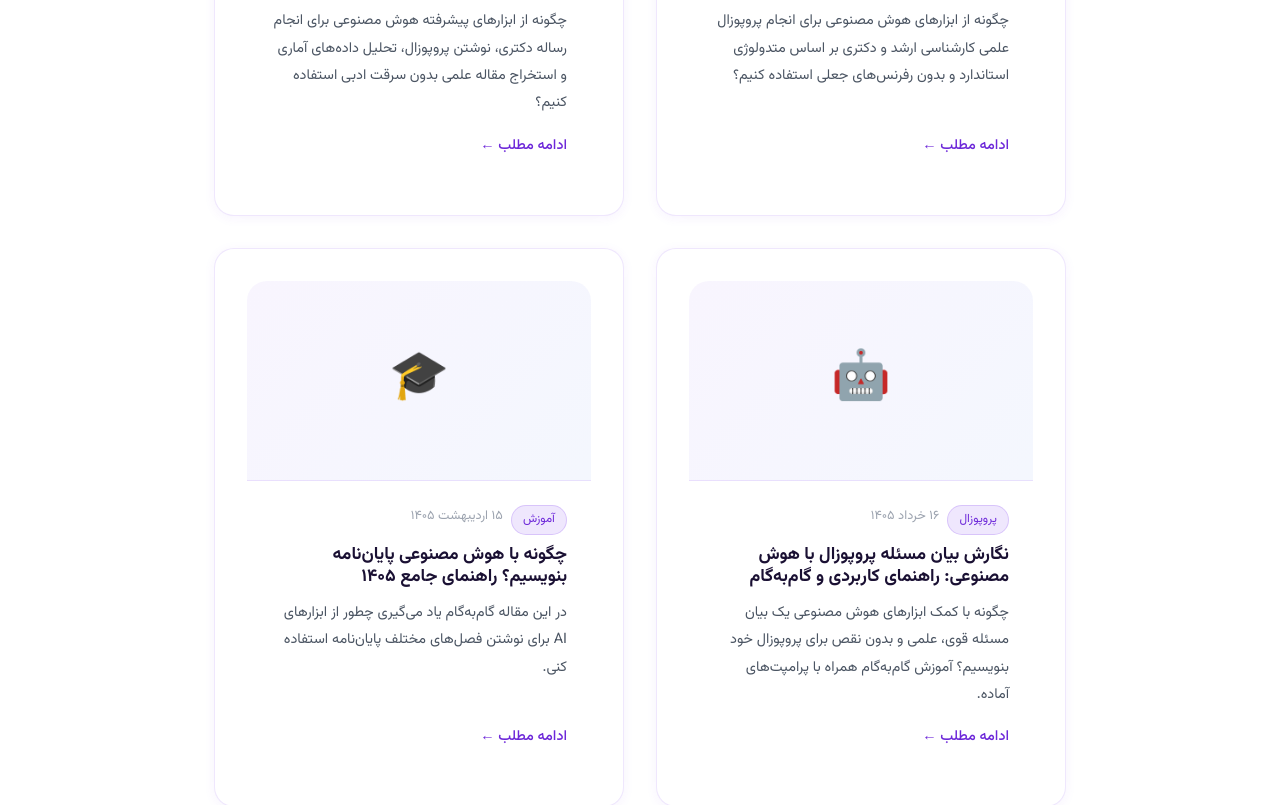
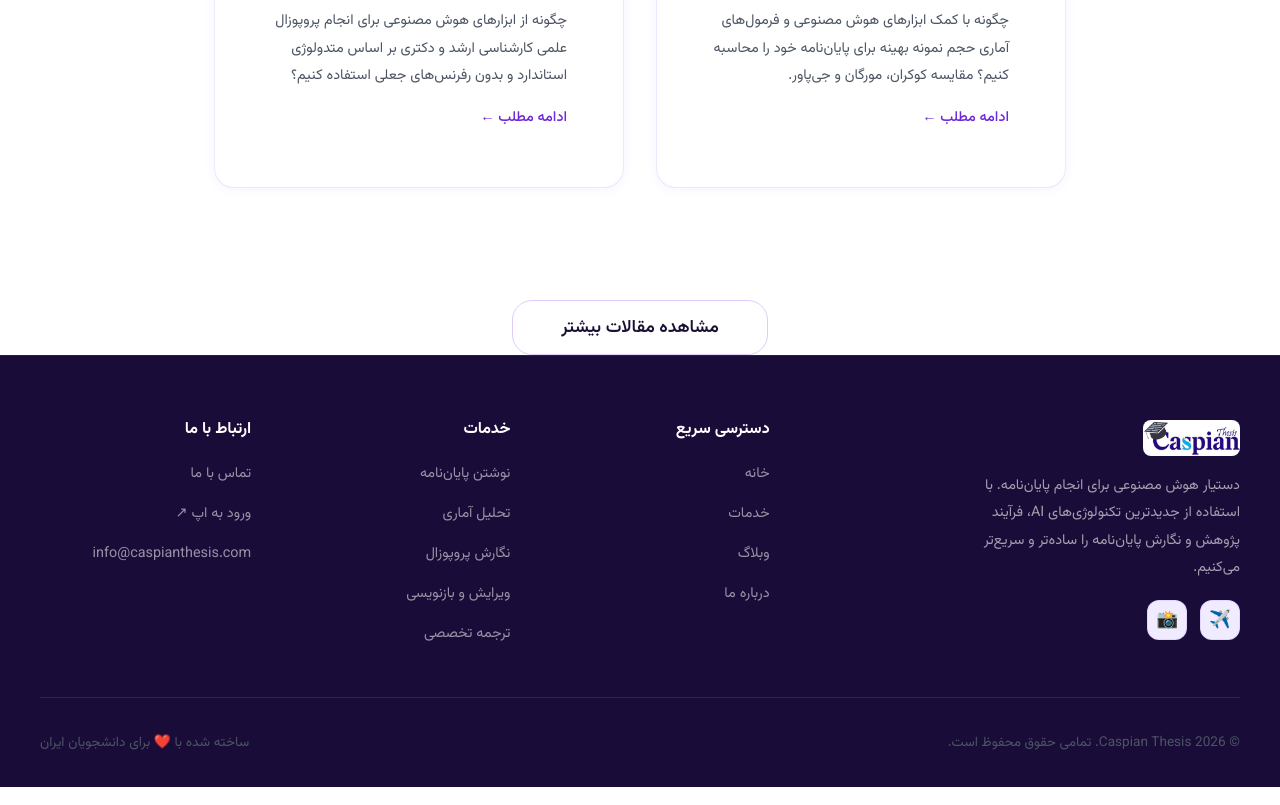
Before and after one commit to diginoron/thesis, a Next.js app: page /blog in a window 1280 px wide. Shown: the part 1961-2766 px from the top of the page. Built offline with nearby package versions, Linux system fonts and the light colour scheme.

Commit message:
add new blog and blog list

```diff
--- a/app/blog/page.tsx
+++ b/app/blog/page.tsx
@@ -1,6 +1,6 @@
-import Link from "next/link";
 import type { Metadata } from "next";
 import { generateMeta } from "@/lib/seo";
+import BlogList from "@/components/BlogList";
 
 export const metadata: Metadata = generateMeta({
   title: "وبلاگ پایان‌نامه — راهنمای دانشجویی",
@@ -11,6 +11,14 @@ export const metadata: Metadata = generateMeta({
 });
 
 const posts = [
+  {
+    slug: "thesis-gantt-chart-with-ai",
+    emoji: "📊",
+    date: "۲۳ خرداد ۱۴۰۵",
+    category: "مدیریت زمان",
+    title: "گانت چارت پایان نامه با هوش مصنوعی: آموزش عملی و سریع",
+    desc: "با طراحی گانت چارت پایان نامه با هوش مصنوعی، مدیریت زمان تحقیق خود را متحول کنید. آموزش گام‌به‌گام زمان‌بندی دقیق و معرفی بهترین ابزارها.",
+  },
   {
     slug: "thesis-objectives-questions-hypotheses-with-ai",
     emoji: "🎯",
@@ -75,48 +83,6 @@ const posts = [
     title: "چگونه با هوش مصنوعی پایان‌نامه بنویسیم؟ راهنمای جامع ۱۴۰۵",
     desc: "در این مقاله گام‌به‌گام یاد می‌گیری چطور از ابزارهای AI برای نوشتن فصل‌های مختلف پایان‌نامه استفاده کنی.",
   },
-  /*
-  {
-    slug: "spss-data-analysis-guide",
-    emoji: "📊",
-    date: "۵ اردیبهشت ۱۴۰۵",
-    category: "آمار",
-    title: "تحلیل آماری پایان‌نامه با SPSS: از صفر تا صد",
-    desc: "آموزش کامل تحلیل داده برای پایان‌نامه — از وارد کردن داده تا تفسیر نتایج و نوشتن فصل چهارم.",
-  },
-  {
-    slug: "best-thesis-topics-1404",
-    emoji: "🔥",
-    date: "۲۰ فروردین ۱۴۰۵",
-    category: "موضوع پایان‌نامه",
-    title: "بهترین موضوعات پایان‌نامه ارشد ۱۴۰۵ — ۵۰ ایده جدید",
-    desc: "فهرست جامع موضوعات پیشنهادی برای پایان‌نامه کارشناسی ارشد در رشته‌های مختلف.",
-  },
-  {
-    slug: "proposal-writing-tips",
-    emoji: "📝",
-    date: "۱۰ فروردین ۱۴۰۵",
-    category: "پروپوزال",
-    title: "۱۰ نکته طلایی برای نوشتن پروپوزال موفق",
-    desc: "با رعایت این ۱۰ نکته، پروپوزال‌ات رو در اولین جلسه تصویب کن.",
-  },
-  {
-    slug: "plagiarism-reduction-guide",
-    emoji: "🛡️",
-    date: "۲ فروردین ۱۴۰۵",
-    category: "ویرایش",
-    title: "چطور درصد مشابهت پایان‌نامه را کاهش دهیم؟",
-    desc: "روش‌های عملی و اثربخش برای کاهش درصد سرقت ادبی بدون تغییر محتوا.",
-  },
-  {
-    slug: "thesis-defense-preparation",
-    emoji: "🎤",
-    date: "۱۵ اسفند ۱۴۰۴",
-    category: "دفاع",
-    title: "راهنمای جامع آمادگی برای جلسه دفاع پایان‌نامه",
-    desc: "چطور برای جلسه دفاع آماده بشی، چه سوال‌هایی مطرح می‌شه و چطور پاسخ بدی.",
-  },
-  */
 ];
 
 export default function BlogPage() {
@@ -130,38 +96,7 @@ export default function BlogPage() {
         <p>آموزش‌ها، نکات و راهکارهای کاربردی برای موفقیت در تحصیل</p>
       </div>
 
-      <div className="blog-list-grid">
-        {posts.map((post) => (
-          <Link
-            key={post.slug}
-            href={`/blog/${post.slug}`}
-            className="card blog-card"
-            id={`blog-${post.slug}`}
-          >
-            <div className="blog-card-image">{post.emoji}</div>
-            <div className="blog-card-content">
-              <div style={{ display: "flex", gap: "0.5rem", alignItems: "center", marginBottom: "0.5rem" }}>
-                <span
-                  style={{
-                    fontSize: "0.75rem",
-                    background: "rgba(124,58,237,0.12)",
-                    border: "1px solid rgba(124,58,237,0.2)",
-                    borderRadius: "999px",
-                    padding: "0.2rem 0.7rem",
-                    color: "var(--color-primary-light)",
-                  }}
-                >
-                  {post.category}
-                </span>
-                <span className="blog-card-date">{post.date}</span>
-              </div>
-              <h3>{post.title}</h3>
-              <p>{post.desc}</p>
-              <span className="read-more">ادامه مطلب ←</span>
-            </div>
-          </Link>
-        ))}
-      </div>
+      <BlogList posts={posts} />
     </>
   );
 }
--- /dev/null
+++ b/components/BlogList.tsx
@@ -0,0 +1,70 @@
+"use client";
+
+import { useState } from "react";
+import Link from "next/link";
+
+interface Post {
+  slug: string;
+  emoji: string;
+  date: string;
+  category: string;
+  title: string;
+  desc: string;
+}
+
+export default function BlogList({ posts }: { posts: Post[] }) {
+  const [visibleCount, setVisibleCount] = useState(6);
+
+  const loadMore = () => {
+    setVisibleCount((prev) => prev + 6);
+  };
+
+  return (
+    <>
+      <div className="blog-list-grid">
+        {posts.slice(0, visibleCount).map((post) => (
+          <Link
+            key={post.slug}
+            href={`/blog/${post.slug}`}
+            className="card blog-card"
+            id={`blog-${post.slug}`}
+          >
+            <div className="blog-card-image">{post.emoji}</div>
+            <div className="blog-card-content">
+              <div style={{ display: "flex", gap: "0.5rem", alignItems: "center", marginBottom: "0.5rem" }}>
+                <span
+                  style={{
+                    fontSize: "0.75rem",
+                    background: "rgba(124,58,237,0.12)",
+                    border: "1px solid rgba(124,58,237,0.2)",
+                    borderRadius: "999px",
+                    padding: "0.2rem 0.7rem",
+                    color: "var(--color-primary-light)",
+                  }}
+                >
+                  {post.category}
+                </span>
+                <span className="blog-card-date">{post.date}</span>
+              </div>
+              <h3>{post.title}</h3>
+              <p>{post.desc}</p>
+              <span className="read-more">ادامه مطلب ←</span>
+            </div>
+          </Link>
+        ))}
+      </div>
+
+      {visibleCount < posts.length && (
+        <div style={{ textAlign: "center", marginTop: "3rem" }}>
+          <button
+            onClick={loadMore}
+            className="btn btn-outline btn-lg"
+            style={{ padding: "0.8rem 3rem", fontSize: "1.1rem", cursor: "pointer" }}
+          >
+            مشاهده مقالات بیشتر
+          </button>
+        </div>
+      )}
+    </>
+  );
+}
```
